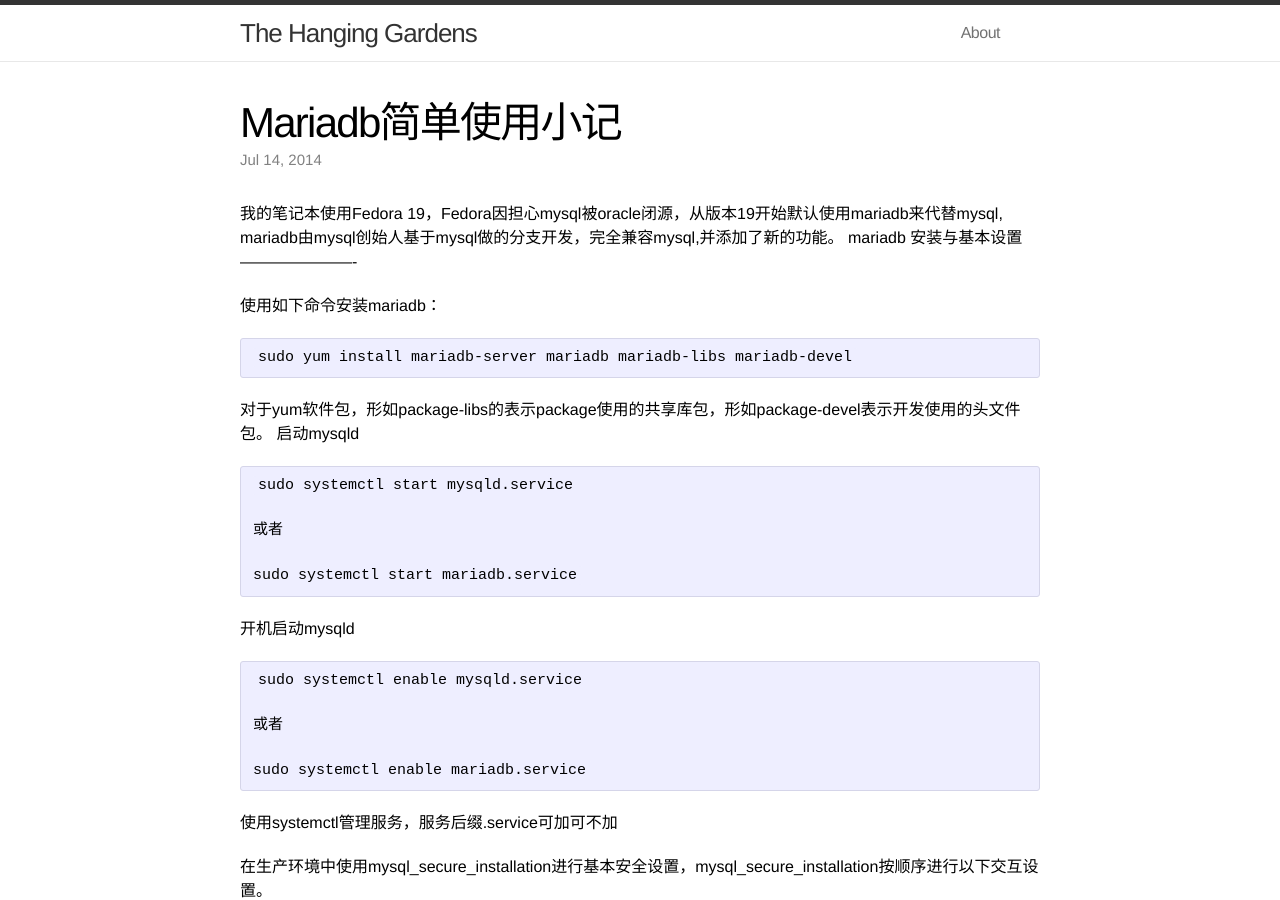
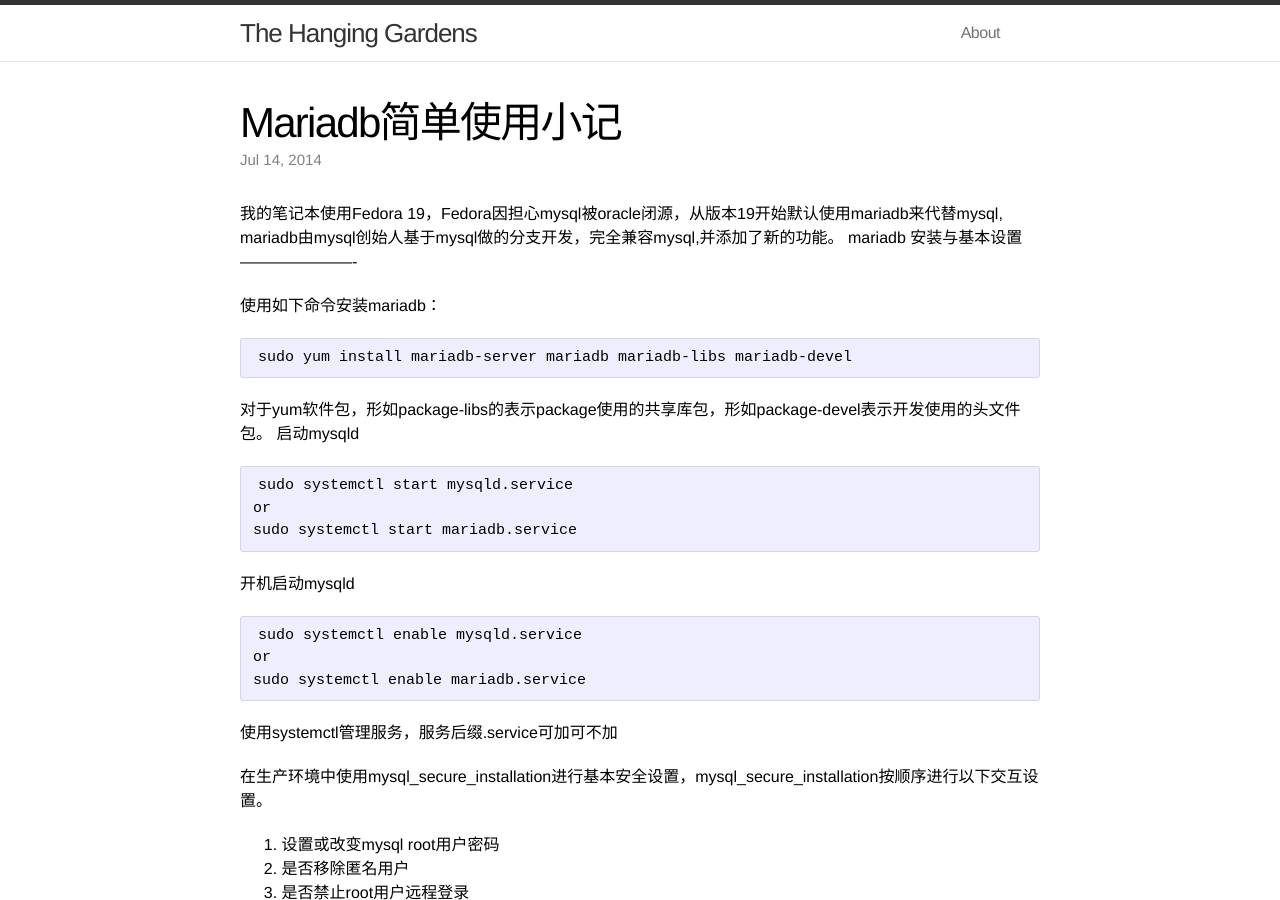
Before and after one commit to bablon/bablon.github.io, a Jekyll site: the page built from _posts/2014-07-12-mariadb.markdown, in a window 1280 px wide and 900 px high. Built offline with Jekyll 4.4.1, drawn with Linux system fonts in a browser that asks for light colours.

Commit message:
Update 2014-07-12-mariadb.markdown

```diff
--- a/_posts/2014-07-12-mariadb.markdown
+++ b/_posts/2014-07-12-mariadb.markdown
@@ -17,17 +17,13 @@ mariadb 安装与基本设置
 启动mysqld
 
     sudo systemctl start mysqld.service
-
-    或者
-
+    or
     sudo systemctl start mariadb.service
 
 开机启动mysqld
 
     sudo systemctl enable mysqld.service
-
-    或者
-
+    or
     sudo systemctl enable mariadb.service
 
 使用systemctl管理服务，服务后缀.service可加可不加
```
